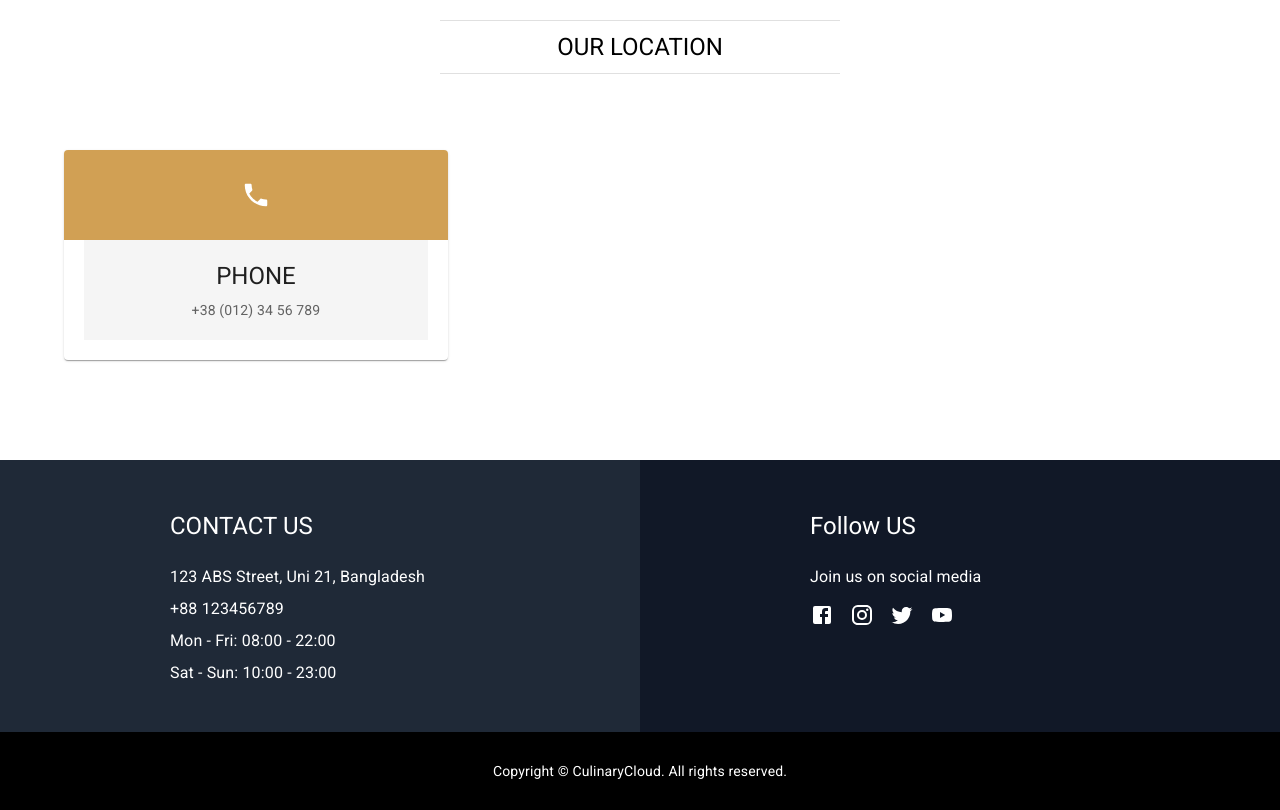
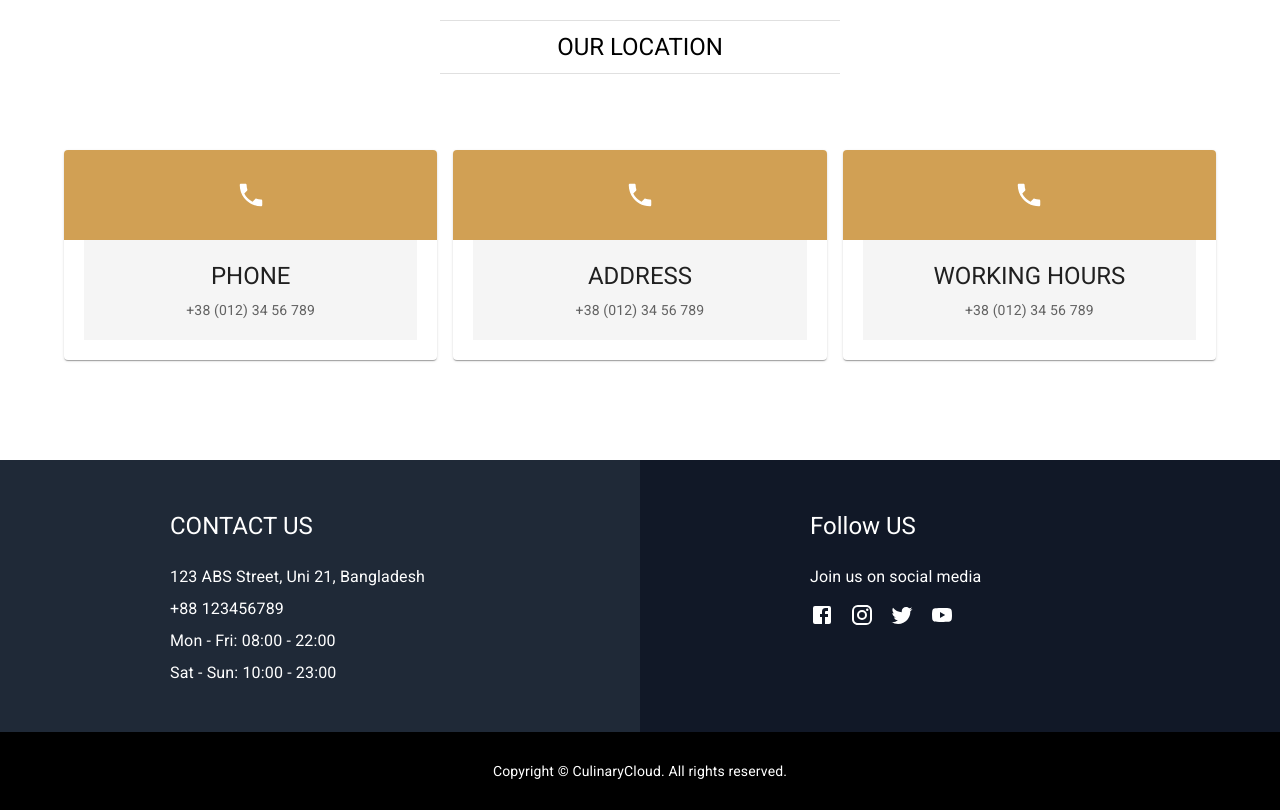
Before and after one commit to hasanhridoy01/NewRoz-Bistro-boss-apps, a React (Vite) app: page /contactPage in a window 1280 px wide. Shown: the part 820-1630 px from the top of the page. Built offline with nearby package versions, Linux system fonts and the light colour scheme.

Commit message:
some edit for contact page

```diff
--- a/src/Pages/ContactUs/ContactUs.jsx
+++ b/src/Pages/ContactUs/ContactUs.jsx
@@ -49,7 +49,12 @@ const ContactUs = () => {
       </div>
 
       <Container style={{ marginTop: "30px", marginBottom: "100px" }}>
-        <Grid container alignItems={"center"} justifyContent={"center"}>
+        <Grid
+          spacing={2}
+          container
+          alignItems={"center"}
+          justifyContent={"center"}
+        >
           <Grid item lg={4} md={6} xs={12}>
             <Card>
               <CardActionArea>
@@ -65,7 +70,7 @@ const ContactUs = () => {
                 >
                   <PhoneIcon sx={{ color: "#fff", fontSize: "30px" }} />
                 </div>
-                <CardContent sx={{ padding: '0px 20px 20px 20px' }}>
+                <CardContent sx={{ padding: "0px 20px 20px 20px" }}>
                   <div
                     className=""
                     style={{
@@ -73,8 +78,8 @@ const ContactUs = () => {
                       flexDirection: "column",
                       alignItems: "center",
                       justifyContent: "center",
-                      padding: '20px',
-                      backgroundColor: '#f5f5f5'
+                      padding: "20px",
+                      backgroundColor: "#f5f5f5",
                     }}
                   >
                     <Typography gutterBottom variant="h5" component="div">
@@ -88,8 +93,82 @@ const ContactUs = () => {
               </CardActionArea>
             </Card>
           </Grid>
-          <Grid item lg={4} md={6} xs={12}></Grid>
-          <Grid item lg={4} md={6} xs={12}></Grid>
+          <Grid item lg={4} md={6} xs={12}>
+            <Card>
+              <CardActionArea>
+                <div
+                  className=""
+                  style={{
+                    backgroundColor: "#d1a054",
+                    height: "90px",
+                    display: "flex",
+                    alignItems: "center",
+                    justifyContent: "center",
+                  }}
+                >
+                  <PhoneIcon sx={{ color: "#fff", fontSize: "30px" }} />
+                </div>
+                <CardContent sx={{ padding: "0px 20px 20px 20px" }}>
+                  <div
+                    className=""
+                    style={{
+                      display: "flex",
+                      flexDirection: "column",
+                      alignItems: "center",
+                      justifyContent: "center",
+                      padding: "20px",
+                      backgroundColor: "#f5f5f5",
+                    }}
+                  >
+                    <Typography gutterBottom variant="h5" component="div">
+                      ADDRESS
+                    </Typography>
+                    <Typography variant="body2" color="text.secondary">
+                      +38 (012) 34 56 789
+                    </Typography>
+                  </div>
+                </CardContent>
+              </CardActionArea>
+            </Card>
+          </Grid>
+          <Grid item lg={4} md={6} xs={12}>
+            <Card>
+              <CardActionArea>
+                <div
+                  className=""
+                  style={{
+                    backgroundColor: "#d1a054",
+                    height: "90px",
+                    display: "flex",
+                    alignItems: "center",
+                    justifyContent: "center",
+                  }}
+                >
+                  <PhoneIcon sx={{ color: "#fff", fontSize: "30px" }} />
+                </div>
+                <CardContent sx={{ padding: "0px 20px 20px 20px" }}>
+                  <div
+                    className=""
+                    style={{
+                      display: "flex",
+                      flexDirection: "column",
+                      alignItems: "center",
+                      justifyContent: "center",
+                      padding: "20px",
+                      backgroundColor: "#f5f5f5",
+                    }}
+                  >
+                    <Typography gutterBottom variant="h5" component="div">
+                      WORKING HOURS
+                    </Typography>
+                    <Typography variant="body2" color="text.secondary">
+                      +38 (012) 34 56 789
+                    </Typography>
+                  </div>
+                </CardContent>
+              </CardActionArea>
+            </Card>
+          </Grid>
         </Grid>
       </Container>
     </div>
```
